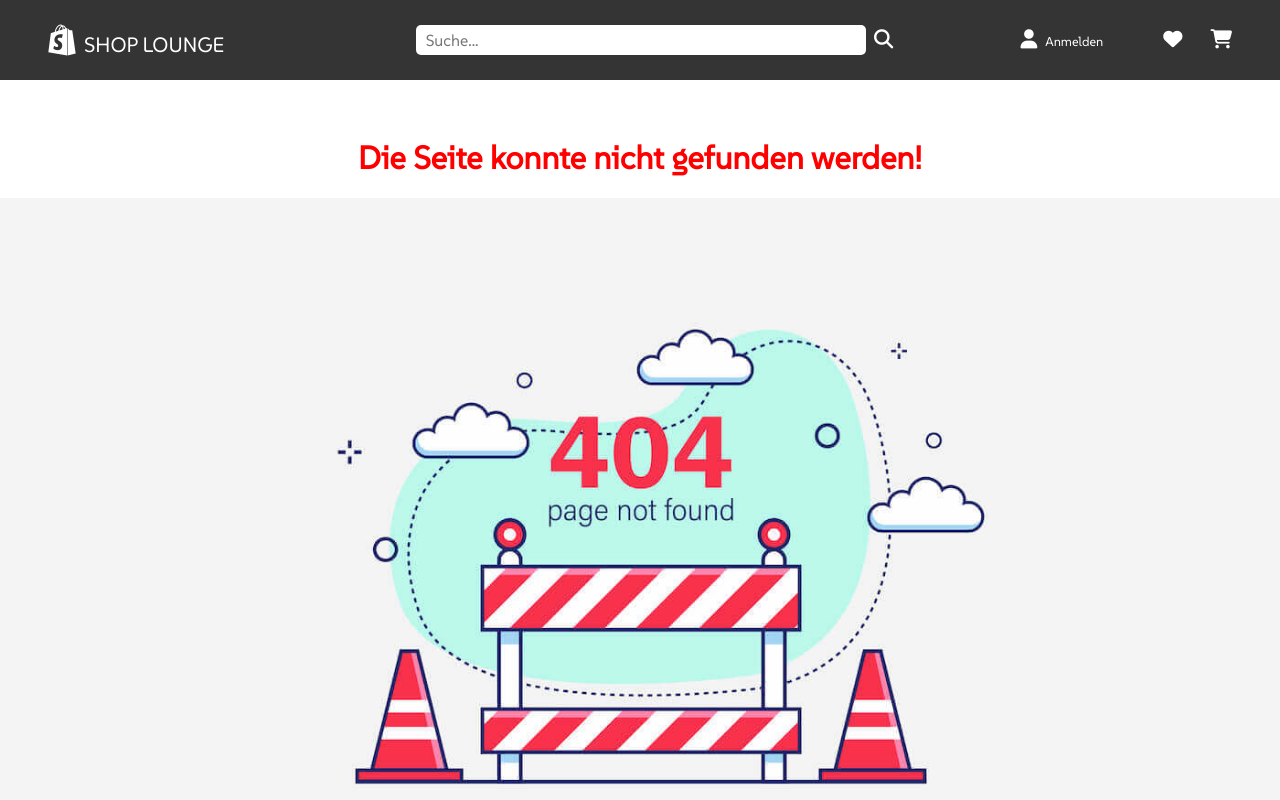
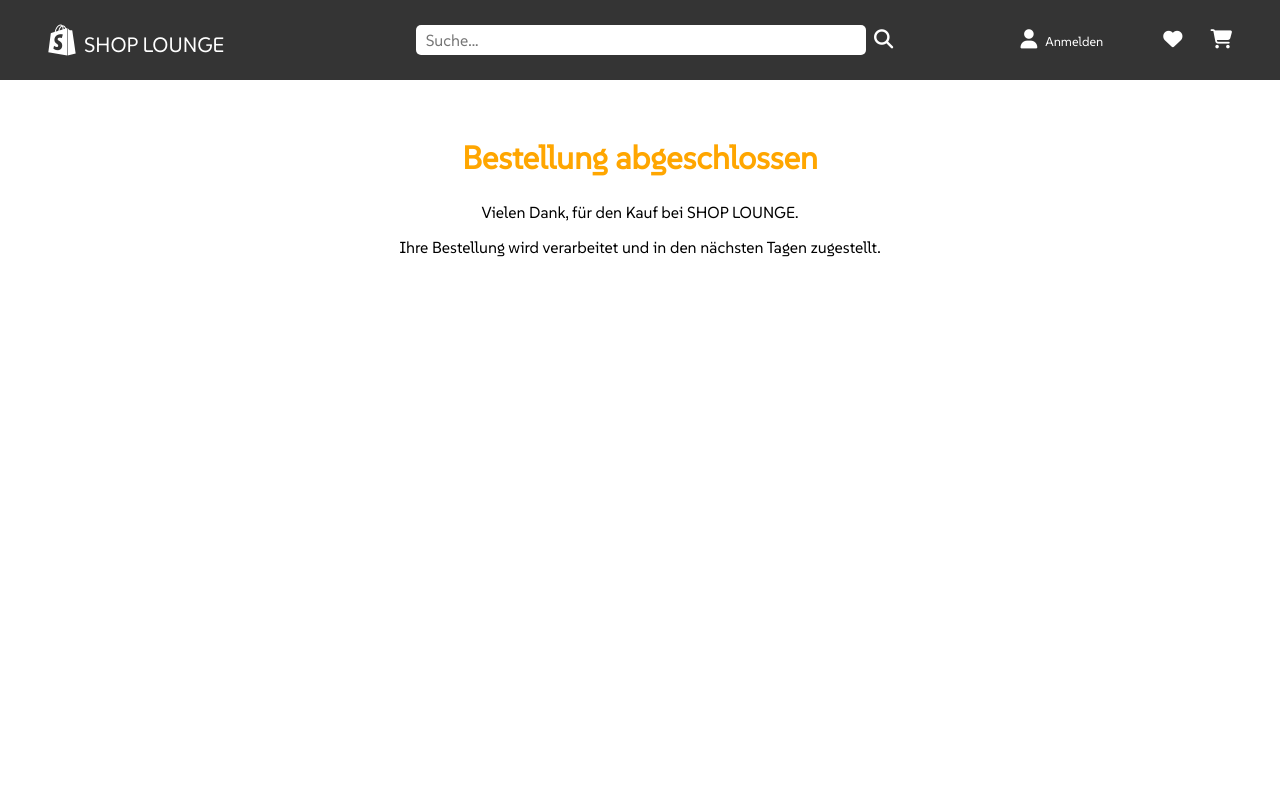
Before and after one commit to AndreasKnopf/ShopLounge, a React (Vite) app: page /checkout in a window 1280 px wide. Shown: the top 800 px of the page. Built offline with nearby package versions, Linux system fonts and the light colour scheme.

Commit message:
update-4 checkout

```diff
--- a/src/App.jsx
+++ b/src/App.jsx
@@ -9,8 +9,9 @@ import Home from "./pages/Home/Home";
 import Product from "./pages/Product/Product";
 import Login from "./pages/Login/Login";
 import Registration from "./pages/Registration/Registration";
-import Vavorites from "./pages/Vavorites/Vavorites";
+import Favourites from "./pages/Favourites/Favourites";
 import Cart from "./pages/Cart/Cart";
+import Checkout from "./pages/Checkout/Checkout";
 import NotFound from "./pages/NotFound/NotFound";
 
 function App() {
@@ -26,8 +27,9 @@ function App() {
                 <Route path="/product/:itemNumber" element={<Product />} />
                 <Route path="/login" element={<Login />} />
                 <Route path="/registration" element={<Registration />} />
-                <Route path="/vavorites" element={<Vavorites />} />
+                <Route path="/favourites" element={<Favourites />} />
                 <Route path="/cart" element={<Cart />} />
+                <Route path="/checkout" element={<Checkout />} />
                 <Route path="/*" element={<NotFound />} />
               </Routes>
             </main>
--- a/src/components/CartSummary/CartSummary.jsx
+++ b/src/components/CartSummary/CartSummary.jsx
@@ -1,7 +1,7 @@
 import React from "react";
 import styles from "./CartSummary.module.css";
 
-export default function CartSummary({ totalItems, totalPrice }) {
+export default function CartSummary({ totalItems, totalPrice, handleCheckout }) {
   return (
     <div className={styles.cartSummary}>
       <h2>Zusammenfassung:</h2>
@@ -9,7 +9,9 @@ export default function CartSummary({ totalItems, totalPrice }) {
       <p>
         Gesamtpreis: <strong>{totalPrice} €</strong>
       </p>
-      <button className={styles.checkoutButton}>Kauf abschließen</button>
+      <button onClick={handleCheckout} className={styles.checkoutButton}>
+        Kauf abschließen
+      </button>
     </div>
   );
 }
--- a/src/context/CartContext.jsx
+++ b/src/context/CartContext.jsx
@@ -45,7 +45,7 @@ export const CartProvider = ({ children }) => {
   };
 
   return (
-    <CartContext.Provider value={{ cartItems, addToCart, removeFromCart, removeProduct }}>
+    <CartContext.Provider value={{ cartItems, setCartItems, addToCart, removeFromCart, removeProduct }}>
       {children}
     </CartContext.Provider>
   );
--- a/src/pages/Cart/Cart.jsx
+++ b/src/pages/Cart/Cart.jsx
@@ -1,10 +1,14 @@
 import React, { useContext } from "react";
+import { useNavigate } from "react-router-dom";
 import { CartContext } from "../../context/CartContext";
+import { UserContext } from "../../context/UserContext";
 import styles from "./Cart.module.css";
 import CartSummary from "../../components/CartSummary/CartSummary.jsx";
 
 export default function Cart() {
-  const { cartItems, addToCart, removeFromCart, removeProduct } = useContext(CartContext);
+  const { cartItems, setCartItems, addToCart, removeFromCart, removeProduct } = useContext(CartContext);
+  const { loggedInUser } = useContext(UserContext);
+  const navigate = useNavigate();
 
   const totalItems = cartItems.reduce((acc, item) => acc + item.quantity, 0);
 
@@ -14,10 +18,20 @@ export default function Cart() {
     return <p className={styles.cartEmpty}>Ihr Warenkorb ist leer.</p>;
   }
 
+  const handleCheckout = () => {
+    if (loggedInUser) {
+      setCartItems([]);
+      localStorage.removeItem("cartItems");
+      navigate("/checkout");
+    } else {
+      navigate("/login");
+    }
+  };
+
   return (
     <div className={styles.cartWrapper}>
       <h1>Warenkorb</h1>
-      <CartSummary totalItems={totalItems} totalPrice={totalPrice} />
+      <CartSummary totalItems={totalItems} totalPrice={totalPrice} handleCheckout={handleCheckout} />
       <div className={styles.cartItems}>
         {cartItems.map((item) => (
           <div key={item.itemNumber} className={styles.cartItem}>
--- /dev/null
+++ b/src/pages/Checkout/Checkout.jsx
@@ -0,0 +1,19 @@
+import React, { useContext } from "react";
+import { UserContext } from "../../context/UserContext";
+import styles from "./Checkout.module.css";
+
+const Checkout = () => {
+  const { loggedInUser } = useContext(UserContext);
+
+  return (
+    <div className={styles.checkoutWrapper}>
+      <h2>Bestellung abgeschlossen</h2>
+      <p>
+        Vielen Dank, {loggedInUser?.firstName} {loggedInUser?.lastName} für den Kauf bei SHOP LOUNGE.
+      </p>
+      <p>Ihre Bestellung wird verarbeitet und in den nächsten Tagen zugestellt.</p>
+    </div>
+  );
+};
+
+export default Checkout;
--- /dev/null
+++ b/src/pages/Checkout/Checkout.module.css
@@ -0,0 +1,9 @@
+.checkoutWrapper {
+  text-align: center;
+  min-height: 770px;
+
+  h2 {
+    color: var(--color-orange);
+    font-size: 2rem;
+  }
+}
```
Also changed, not shown: src/pages/Favourites/Favourites.jsx (renamed from src/pages/Vavorites/Vavorites.jsx), src/pages/Favourites/Favourites.module.css (added).
